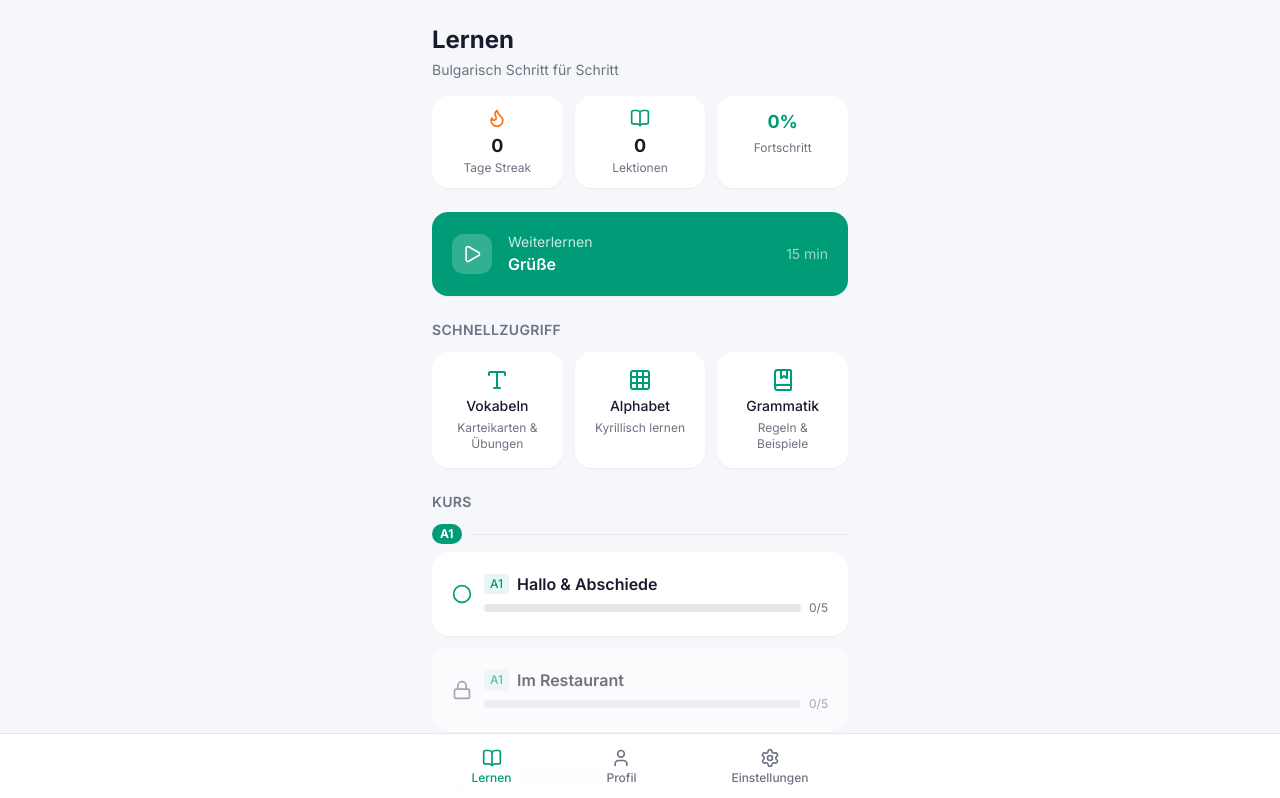
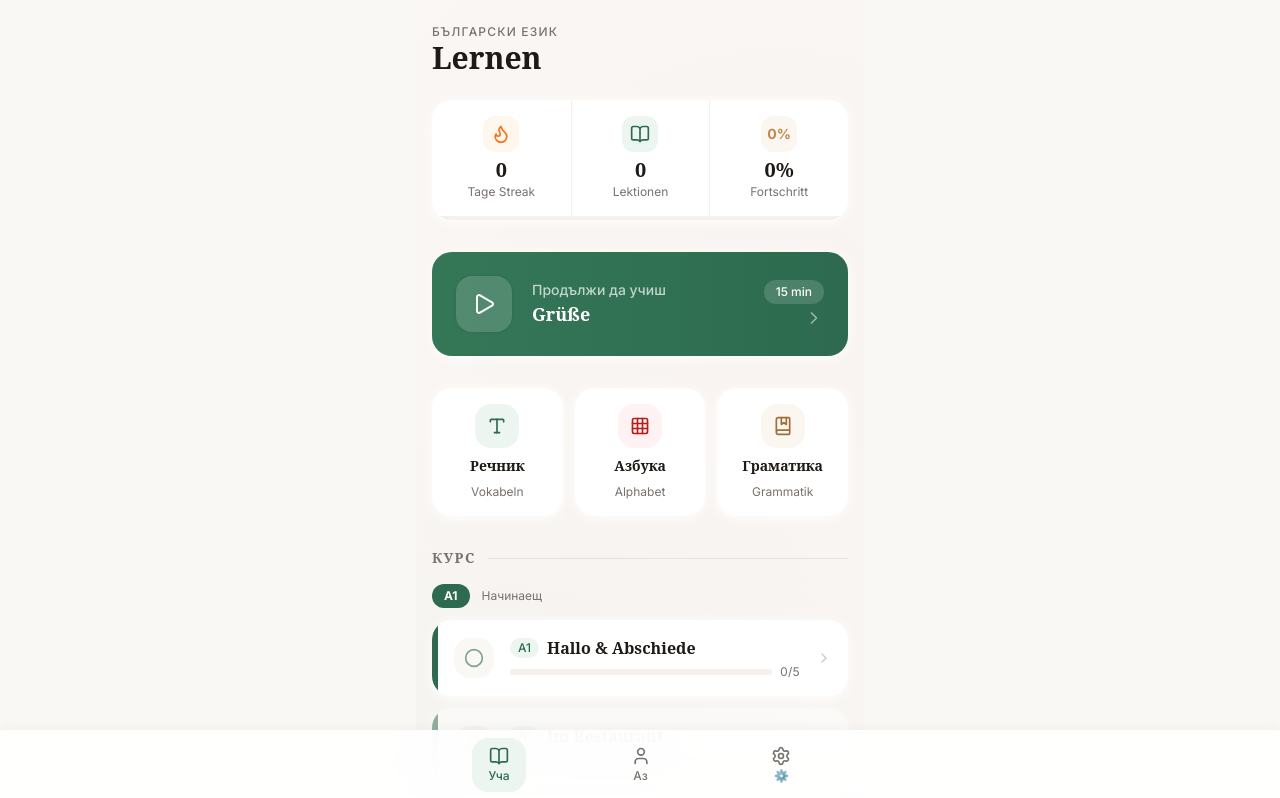
Before and after one commit to OBM-OPC/slogovo, a Next.js app: page /lernen in a window 1280 px wide. Shown: the top 798 px of the page. Built offline with nearby package versions, Linux system fonts and the light colour scheme.

Commit message:
Design overhaul: Bulgarian Rose theme - warm palette, serif typography, flowing stats, colored module stripes, pill nav

```diff
--- a/src/app/(learn)/lernen/page.tsx
+++ b/src/app/(learn)/lernen/page.tsx
@@ -4,11 +4,10 @@ import Link from "next/link";
 import { useProgressStore } from "@/stores/useProgressStore";
 import { getAllModules, getLessonsByModule } from "@/lib/content";
 import { ModuleMeta } from "@/types";
-import { ProgressBar } from "@/components/ui/ProgressBar";
-import { Lock, CheckCircle2, Circle, Flame, BookOpen, Play, Type, Grid3X3, BookMarked } from "lucide-react";
+import { Flame, BookOpen, Play, Type, Grid3X3, BookMarked, Lock, CheckCircle2, Circle, ChevronRight } from "lucide-react";
 import { cn } from "@/lib/utils";
 
-// ── Stats Bar ──
+// ── Stats Bar (horizontal, flowing) ──
 function StatsBar() {
   const progress = useProgressStore((state) => state.progress);
   const modules = getAllModules();
@@ -18,26 +17,42 @@ function StatsBar() {
   const pct = total > 0 ? Math.round((completed / total) * 100) : 0;
 
   return (
-    <div className="mb-6 grid grid-cols-3 gap-3">
-      <div className="card flex flex-col items-center py-3">
-        <Flame className="mb-1 h-5 w-5 text-orange-500" />
-        <span className="text-lg font-bold">{progress.streak.current}</span>
+    <div className="mb-8 overflow-hidden rounded-3xl bg-white shadow-card">
+      <div className="grid grid-cols-3 divide-x divide-warm-100">
+        <div className="flex flex-col items-center py-4">
+          <div className="mb-1 flex h-9 w-9 items-center justify-center rounded-xl bg-orange-50">
+            <Flame className="h-5 w-5 text-orange-500" />
+          </div>
+          <span className="text-xl font-bold font-serif">{progress.streak.current}</span>
           <span className="text-xs text-muted">Tage Streak</span>
         </div>
-      <div className="card flex flex-col items-center py-3">
-        <BookOpen className="mb-1 h-5 w-5 text-primary" />
-        <span className="text-lg font-bold">{completed}</span>
+        <div className="flex flex-col items-center py-4">
+          <div className="mb-1 flex h-9 w-9 items-center justify-center rounded-xl bg-primary-50">
+            <BookOpen className="h-5 w-5 text-primary" />
+          </div>
+          <span className="text-xl font-bold font-serif">{completed}</span>
           <span className="text-xs text-muted">Lektionen</span>
         </div>
-      <div className="card flex flex-col items-center py-3">
-        <div className="mb-1 text-lg font-bold text-primary">{pct}%</div>
+        <div className="flex flex-col items-center py-4">
+          <div className="mb-1 flex h-9 w-9 items-center justify-center rounded-xl bg-gold-50">
+            <span className="text-sm font-bold text-gold-600">{pct}%</span>
+          </div>
+          <span className="text-xl font-bold font-serif">{pct}%</span>
           <span className="text-xs text-muted">Fortschritt</span>
+        </div>
+      </div>
+      {/* Progress bar at bottom */}
+      <div className="h-1 w-full bg-warm-100">
+        <div
+          className="h-full bg-gradient-to-r from-primary via-primary-400 to-gold transition-all duration-700"
+          style={{ width: `${pct}%` }}
+        />
       </div>
     </div>
   );
 }
 
-// ── Continue Button ──
+// ── Continue Button (large, pulsing) ──
 function ContinueButton() {
   const progress = useProgressStore((state) => state.progress);
   const modules = getAllModules().sort((a, b) => a.order - b.order);
@@ -50,8 +65,9 @@ function ContinueButton() {
 
   if (!next) {
     return (
-      <div className="card mb-6 bg-primary-50 text-center">
-        <p className="font-semibold text-primary">🎉 Alle Lektionen abgeschlossen!</p>
+      <div className="mb-8 rounded-3xl bg-primary-50 p-6 text-center shadow-card">
+        <p className="text-lg font-serif font-bold text-primary">🎉 Всички уроци са завършени!</p>
+        <p className="mt-1 text-sm text-muted">Alle Lektionen abgeschlossen</p>
       </div>
     );
   }
@@ -59,21 +75,32 @@ function ContinueButton() {
   return (
     <Link
       href={`/kurs/${next.moduleId}/${next.lessonId}/`}
-      className="card mb-6 flex items-center gap-4 bg-primary text-white hover:bg-primary-600 transition-colors"
+      className="group mb-8 block"
     >
-      <div className="flex h-10 w-10 items-center justify-center rounded-xl bg-white/20">
-        <Play className="h-5 w-5" />
+      <div className="relative overflow-hidden rounded-3xl bg-primary p-6 shadow-card transition-all duration-300 hover:shadow-card-hover hover:scale-[1.01]">
+        {/* Subtle glow effect */}
+        <div className="absolute inset-0 bg-gradient-to-r from-primary-400/20 to-transparent" />
+        <div className="relative flex items-center gap-5">
+          <div className="flex h-14 w-14 items-center justify-center rounded-2xl bg-white/15 shadow-inner animate-pulse-glow">
+            <Play className="h-6 w-6 text-white" />
           </div>
           <div className="flex-1">
-        <p className="text-sm opacity-80">Weiterlernen</p>
-        <p className="font-semibold">{next.title}</p>
+            <p className="text-sm font-medium text-white/70">Продължи да учиш</p>
+            <p className="text-lg font-serif font-bold text-white">{next.title}</p>
           </div>
-      <span className="text-sm opacity-60">{next.duration}</span>
+          <div className="flex flex-col items-end gap-1">
+            <span className="rounded-full bg-white/15 px-3 py-1 text-xs font-medium text-white">
+              {next.duration}
+            </span>
+            <ChevronRight className="h-5 w-5 text-white/50" />
+          </div>
+        </div>
+      </div>
     </Link>
   );
 }
 
-// ── Module Card (compact) ──
+// ── Module Card (with colored left stripe) ──
 function ModuleCard({ module, isUnlocked }: { module: ModuleMeta; isUnlocked: boolean }) {
   const progress = useProgressStore((state) => state.progress);
   const lessons = getLessonsByModule(module.moduleId);
@@ -81,35 +108,56 @@ function ModuleCard({ module, isUnlocked }: { module: ModuleMeta; isUnlocked: bo
     progress.completedLessons.includes(l.lessonId)
   ).length;
   const total = lessons.length;
+  const isComplete = completedCount === total;
+  const stripeColor = module.level === "A1" ? "bg-primary" : "bg-accent";
 
   return (
     <Link
       href={`/kurs/${module.moduleId}/`}
       className={cn(
-        "card mb-3 block transition-colors hover:border-primary/30",
-        !isUnlocked && "opacity-60"
+        "group mb-3 flex overflow-hidden rounded-3xl bg-white shadow-card transition-all duration-200 hover:shadow-card-hover hover:scale-[1.005]",
+        !isUnlocked && "opacity-50"
       )}
     >
-      <div className="flex items-center gap-3">
+      {/* Colored left stripe */}
+      <div className={cn("w-1.5 flex-shrink-0", stripeColor)} />
+      <div className="flex flex-1 items-center gap-4 p-4">
+        <div className={cn(
+          "flex h-10 w-10 flex-shrink-0 items-center justify-center rounded-2xl",
+          isComplete ? "bg-primary-50" : isUnlocked ? "bg-warm-50" : "bg-warm-100"
+        )}>
           {!isUnlocked ? (
             <Lock className="h-5 w-5 text-muted" />
-        ) : completedCount === total ? (
-          <CheckCircle2 className="h-5 w-5 text-success" />
+          ) : isComplete ? (
+            <CheckCircle2 className="h-5 w-5 text-primary" />
           ) : (
-          <Circle className="h-5 w-5 text-primary" />
+            <Circle className="h-5 w-5 text-primary/60" />
           )}
+        </div>
         <div className="flex-1 min-w-0">
-          <div className="flex items-center gap-2">
-            <span className="text-xs font-medium text-primary bg-primary-50 px-1.5 py-0.5 rounded">
+          <div className="flex items-center gap-2 mb-1">
+            <span className={cn(
+              "rounded-full px-2 py-0.5 text-xs font-medium",
+              module.level === "A1" ? "bg-primary-50 text-primary" : "bg-accent-50 text-accent"
+            )}>
               {module.level}
             </span>
-            <h3 className="font-semibold truncate">{module.title}</h3>
+            <h3 className="font-serif font-bold truncate">{module.title}</h3>
           </div>
-          <div className="mt-1 flex items-center gap-2">
-            <ProgressBar value={completedCount} max={total} className="flex-1" />
-            <span className="text-xs text-muted">{completedCount}/{total}</span>
+          <div className="flex items-center gap-2">
+            <div className="flex-1 h-1.5 rounded-full bg-warm-100 overflow-hidden">
+              <div
+                className={cn(
+                  "h-full rounded-full transition-all duration-500",
+                  module.level === "A1" ? "bg-primary" : "bg-accent"
+                )}
+                style={{ width: `${total > 0 ? (completedCount / total) * 100 : 0}%` }}
+              />
+            </div>
+            <span className="text-xs text-muted tabular-nums">{completedCount}/{total}</span>
           </div>
         </div>
+        <ChevronRight className="h-4 w-4 text-warm-300 group-hover:text-foreground transition-colors" />
       </div>
     </Link>
   );
@@ -118,24 +166,25 @@ function ModuleCard({ module, isUnlocked }: { module: ModuleMeta; isUnlocked: bo
 // ── Quick Access Tiles ──
 function QuickTiles() {
   const tiles = [
-    { href: "/vokabeln", icon: Type, label: "Vokabeln", desc: "Karteikarten & Übungen" },
-    { href: "/alphabet", icon: Grid3X3, label: "Alphabet", desc: "Kyrillisch lernen" },
-    { href: "/grammatik", icon: BookMarked, label: "Grammatik", desc: "Regeln & Beispiele" },
+    { href: "/vokabeln", icon: Type, label: "Речник", sub: "Vokabeln", color: "bg-primary-50 text-primary" },
+    { href: "/alphabet", icon: Grid3X3, label: "Азбука", sub: "Alphabet", color: "bg-accent-50 text-accent" },
+    { href: "/grammatik", icon: BookMarked, label: "Граматика", sub: "Grammatik", color: "bg-gold-50 text-gold-700" },
   ];
 
   return (
-    <div className="mb-6">
-      <h2 className="mb-3 text-sm font-semibold text-muted uppercase tracking-wide">Schnellzugriff</h2>
+    <div className="mb-8">
       <div className="grid grid-cols-3 gap-3">
         {tiles.map((tile) => (
           <Link
             key={tile.href}
             href={tile.href}
-            className="card flex flex-col items-center gap-1 py-4 text-center hover:border-primary/30 transition-colors"
+            className="group flex flex-col items-center gap-2 rounded-3xl bg-white p-4 shadow-card transition-all duration-200 hover:shadow-card-hover hover:scale-[1.02]"
           >
-            <tile.icon className="h-6 w-6 text-primary" />
-            <span className="text-sm font-medium">{tile.label}</span>
-            <span className="text-xs text-muted">{tile.desc}</span>
+            <div className={cn("flex h-11 w-11 items-center justify-center rounded-2xl transition-transform duration-200 group-hover:scale-110", tile.color)}>
+              <tile.icon className="h-5 w-5" />
+            </div>
+            <span className="text-sm font-serif font-bold">{tile.label}</span>
+            <span className="text-xs text-muted">{tile.sub}</span>
           </Link>
         ))}
       </div>
@@ -170,22 +219,36 @@ export default function LernenPage() {
   }
 
   return (
-    <main className="animate-fade-in px-4 py-6 safe-top">
-      <h1 className="mb-1 text-2xl font-bold">Lernen</h1>
-      <p className="mb-4 text-sm text-muted">Bulgarisch Schritt für Schritt</p>
+    <main className="animate-fade-in bg-rose-pattern min-h-screen px-4 py-6 safe-top">
+      {/* Header */}
+      <div className="mb-6">
+        <p className="text-xs font-medium uppercase tracking-widest text-muted">Български език</p>
+        <h1 className="text-3xl font-serif font-bold text-foreground">Lernen</h1>
+      </div>
 
       <StatsBar />
       <ContinueButton />
       <QuickTiles />
 
-      <h2 className="mb-3 text-sm font-semibold text-muted uppercase tracking-wide">Kurs</h2>
+      {/* Course Modules */}
+      <div className="mb-2 flex items-center gap-3">
+        <h2 className="text-sm font-semibold uppercase tracking-widest text-muted">Курс</h2>
+        <div className="h-px flex-1 bg-warm-200" />
+      </div>
+
+      <div className="mt-4 space-y-6">
         {levels.map((level) => (
-        <div key={level} className="mb-4">
-          <div className="mb-2 flex items-center gap-2">
-            <span className="rounded-full bg-primary px-2 py-0.5 text-xs font-bold text-white">
+          <div key={level}>
+            <div className="mb-3 flex items-center gap-3">
+              <span className={cn(
+                "rounded-full px-3 py-1 text-xs font-bold text-white",
+                level === "A1" ? "bg-primary" : "bg-accent"
+              )}>
                 {level}
               </span>
-            <div className="h-px flex-1 bg-gray-200" />
+              <span className="text-xs text-muted">
+                {level === "A1" ? "Начинаещ" : "Напреднал"}
+              </span>
             </div>
             {modulesByLevel[level].map((module) => (
               <ModuleCard
@@ -196,6 +259,7 @@ export default function LernenPage() {
             ))}
           </div>
         ))}
+      </div>
     </main>
   );
 }
--- a/src/app/globals.css
+++ b/src/app/globals.css
@@ -2,13 +2,16 @@
 @tailwind components;
 @tailwind utilities;
 
+@import url('https://fonts.googleapis.com/css2?family=Inter:wght@400;500;600;700&family=Noto+Sans:wght@400;500;600;700&family=Noto+Sans+Cyrillic:wght@400;500;600;700&family=Noto+Serif:ital,wght@0,400;0,700;1,400&family=Playfair+Display:ital,wght@0,500;0,700;1,500&display=swap');
+
 :root {
-  --background: #F5F7FA;
-  --foreground: #1A1A2E;
-  --primary: #009B77;
-  --accent: #D62612;
+  --background: #FAF8F5;
+  --foreground: #1E1A16;
+  --primary: #2D6A4F;
+  --accent: #B91C1C;
+  --gold: #D4A574;
   --card: #FFFFFF;
-  --muted: #6B7280;
+  --muted: #78716C;
 }
 
 @layer base {
@@ -22,13 +25,16 @@
     font-family: "Inter", "Noto Sans", "Noto Sans Cyrillic", system-ui, -apple-system, BlinkMacSystemFont, "Segoe UI", sans-serif;
   }
 
-  /* Ensure Cyrillic characters render with a safe fallback */
-  :lang(bg),
-  .bg-text {
-    font-family: "Noto Sans", "Noto Sans Cyrillic", "Inter", system-ui, sans-serif;
+  h1, h2, h3 {
+    font-family: "Playfair Display", "Noto Serif", Georgia, serif;
   }
 
-  /* Hide scrollbar but keep functionality */
+  :lang(bg),
+  .bg-text,
+  .cyrillic {
+    font-family: "Noto Serif", "Noto Sans Cyrillic", "Inter", system-ui, sans-serif;
+  }
+
   .no-scrollbar::-webkit-scrollbar {
     display: none;
   }
@@ -40,11 +46,11 @@
 
 @layer components {
   .btn {
-    @apply inline-flex items-center justify-center gap-2 rounded-xl px-4 py-3 font-medium transition-colors focus:outline-none focus:ring-2 focus:ring-primary/30 active:scale-[0.98];
+    @apply inline-flex items-center justify-center gap-2 rounded-2xl px-5 py-3 font-medium transition-all duration-200 focus:outline-none focus:ring-2 focus:ring-primary/30 active:scale-[0.98];
   }
 
   .btn-primary {
-    @apply btn bg-primary text-white hover:bg-primary-600;
+    @apply btn bg-primary text-white hover:bg-primary-600 shadow-card hover:shadow-card-hover;
   }
 
   .btn-accent {
@@ -56,15 +62,19 @@
   }
 
   .btn-ghost {
-    @apply btn text-muted hover:bg-gray-100;
+    @apply btn text-muted hover:bg-warm-100;
   }
 
   .card {
-    @apply rounded-2xl bg-card p-5 shadow-sm;
+    @apply rounded-3xl bg-card p-5 shadow-card transition-shadow duration-200;
+  }
+
+  .card-hover {
+    @apply card hover:shadow-card-hover;
   }
 
   .input {
-    @apply w-full rounded-xl border border-gray-200 bg-white px-4 py-3 text-foreground placeholder:text-gray-400 focus:border-primary focus:outline-none focus:ring-2 focus:ring-primary/20;
+    @apply w-full rounded-2xl border border-warm-200 bg-white px-4 py-3 text-foreground placeholder:text-warm-400 focus:border-primary focus:outline-none focus:ring-2 focus:ring-primary/20 transition-all duration-200;
   }
 
   .safe-bottom {
@@ -74,6 +84,15 @@
   .safe-top {
     padding-top: env(safe-area-inset-top, 0px);
   }
+
+  /* Bulgarian rose pattern background */
+  .bg-rose-pattern {
+    background-color: #FAF8F5;
+    background-image:
+      radial-gradient(circle at 20% 50%, rgba(45, 106, 79, 0.03) 0%, transparent 50%),
+      radial-gradient(circle at 80% 20%, rgba(185, 28, 28, 0.02) 0%, transparent 50%),
+      radial-gradient(circle at 50% 80%, rgba(212, 165, 116, 0.04) 0%, transparent 50%);
+  }
 }
 
 @layer utilities {
--- a/src/components/layout/BottomNav.tsx
+++ b/src/components/layout/BottomNav.tsx
@@ -6,17 +6,17 @@ import { BookOpen, User, Settings } from "lucide-react";
 import { cn } from "@/lib/utils";
 
 const navItems = [
-  { href: "/lernen", label: "Lernen", icon: BookOpen },
-  { href: "/profil", label: "Profil", icon: User },
-  { href: "/einstellungen", label: "Einstellungen", icon: Settings },
+  { href: "/lernen", label: "Уча", icon: BookOpen },
+  { href: "/profil", label: "Аз", icon: User },
+  { href: "/einstellungen", label: "⚙️", icon: Settings },
 ];
 
 export function BottomNav() {
   const pathname = usePathname();
 
   return (
-    <nav className="fixed bottom-0 left-0 right-0 z-50 border-t border-gray-200 bg-white/95 backdrop-blur safe-bottom">
-      <ul className="mx-auto flex max-w-md items-center justify-around px-2 py-2">
+    <nav className="fixed bottom-0 left-0 right-0 z-50 bg-white/90 backdrop-blur-xl shadow-nav safe-bottom">
+      <ul className="mx-auto flex max-w-md items-center justify-around px-3 py-2">
         {navItems.map((item) => {
           const Icon = item.icon;
           const isActive = pathname === item.href || pathname.startsWith(item.href + "/");
@@ -25,8 +25,10 @@ export function BottomNav() {
               <Link
                 href={item.href}
                 className={cn(
-                  "flex flex-col items-center gap-0.5 rounded-lg px-3 py-1.5 text-xs font-medium transition-colors",
-                  isActive ? "text-primary" : "text-muted hover:text-foreground"
+                  "flex flex-col items-center gap-0.5 rounded-2xl px-4 py-2 text-xs font-medium transition-all duration-200",
+                  isActive
+                    ? "bg-primary-50 text-primary"
+                    : "text-muted hover:text-foreground hover:bg-warm-50"
                 )}
               >
                 <Icon className="h-5 w-5" />
--- a/tailwind.config.ts
+++ b/tailwind.config.ts
@@ -13,47 +13,82 @@ const config: Config = {
         background: "var(--background)",
         foreground: "var(--foreground)",
         primary: {
-          DEFAULT: "#009B77",
-          50: "#E6F7F3",
-          100: "#CCEFE7",
-          200: "#99DFD0",
-          300: "#66CFB9",
-          400: "#33BFA2",
-          500: "#009B77",
-          600: "#007C5F",
-          700: "#005D47",
-          800: "#003E2F",
-          900: "#001F18",
-        },
-        secondary: {
-          DEFAULT: "#FFFFFF",
+          DEFAULT: "#2D6A4F",
+          50: "#EDF5F0",
+          100: "#D4EBDE",
+          200: "#A9D7BD",
+          300: "#7EC39C",
+          400: "#53AF7B",
+          500: "#2D6A4F",
+          600: "#24553F",
+          700: "#1B402F",
+          800: "#122B1F",
+          900: "#091510",
         },
         accent: {
-          DEFAULT: "#D62612",
-          50: "#FCEAE8",
-          100: "#F9D5D0",
-          200: "#F3ABA1",
-          300: "#ED8172",
-          400: "#E75743",
-          500: "#D62612",
-          600: "#AB1E0E",
-          700: "#80170B",
-          800: "#560F07",
-          900: "#2B0804",
+          DEFAULT: "#B91C1C",
+          50: "#FEF2F2",
+          100: "#FEE2E2",
+          200: "#FECACA",
+          300: "#FCA5A5",
+          400: "#F87171",
+          500: "#B91C1C",
+          600: "#991B1B",
+          700: "#7F1D1D",
+          800: "#631717",
+          900: "#450A0A",
         },
-        muted: "#6B7280",
+        gold: {
+          DEFAULT: "#D4A574",
+          50: "#FBF6F0",
+          100: "#F7EDE1",
+          200: "#EFDBC3",
+          300: "#E7C9A5",
+          400: "#DFB787",
+          500: "#D4A574",
+          600: "#C08A4E",
+          700: "#9E6E38",
+          800: "#7A552B",
+          900: "#563C1E",
+        },
+        warm: {
+          50: "#FAF8F5",
+          100: "#F5F0EB",
+          200: "#EBE1D7",
+          300: "#D6C8B8",
+          400: "#B8A898",
+          500: "#9C8B7A",
+          600: "#7C6E60",
+          700: "#5C5147",
+          800: "#3D352E",
+          900: "#1E1A16",
+        },
+        muted: "#78716C",
         card: "#FFFFFF",
-        success: "#10B981",
-        danger: "#EF4444",
-        warning: "#F59E0B",
+        success: "#2D6A4F",
+        danger: "#B91C1C",
+        warning: "#D4A574",
       },
       fontFamily: {
         sans: ["Inter", "Noto Sans", "Noto Sans Cyrillic", "system-ui", "sans-serif"],
+        serif: ["Playfair Display", "Noto Serif", "Georgia", "serif"],
+        cyrillic: ["Noto Serif", "Noto Sans Cyrillic", "serif"],
+      },
+      borderRadius: {
+        "2xl": "1rem",
+        "3xl": "1.25rem",
+        "4xl": "1.5rem",
+      },
+      boxShadow: {
+        card: "0 2px 12px rgba(45, 106, 79, 0.06)",
+        "card-hover": "0 4px 20px rgba(45, 106, 79, 0.10)",
+        nav: "0 -2px 12px rgba(0, 0, 0, 0.04)",
       },
       animation: {
-        "fade-in": "fadeIn 0.3s ease-out",
-        "slide-up": "slideUp 0.3s ease-out",
+        "fade-in": "fadeIn 0.4s ease-out",
+        "slide-up": "slideUp 0.4s ease-out",
         "pulse-soft": "pulseSoft 2s ease-in-out infinite",
+        "pulse-glow": "pulseGlow 2s ease-in-out infinite",
       },
       keyframes: {
         fadeIn: {
@@ -61,12 +96,16 @@ const config: Config = {
           "100%": { opacity: "1" },
         },
         slideUp: {
-          "0%": { opacity: "0", transform: "translateY(12px)" },
+          "0%": { opacity: "0", transform: "translateY(16px)" },
           "100%": { opacity: "1", transform: "translateY(0)" },
         },
         pulseSoft: {
           "0%, 100%": { opacity: "1" },
           "50%": { opacity: "0.7" },
+        },
+        pulseGlow: {
+          "0%, 100%": { boxShadow: "0 0 0 0 rgba(45, 106, 79, 0.4)" },
+          "50%": { boxShadow: "0 0 0 12px rgba(45, 106, 79, 0)" },
         },
       },
     },
```
Also changed, not shown: src/app/(learn)/kurs/[modul]/page.tsx (+35 -19 lines), src/app/(learn)/profil/page.tsx (+69 -46 lines). Lines whose indentation alone changed are shown as unchanged.
